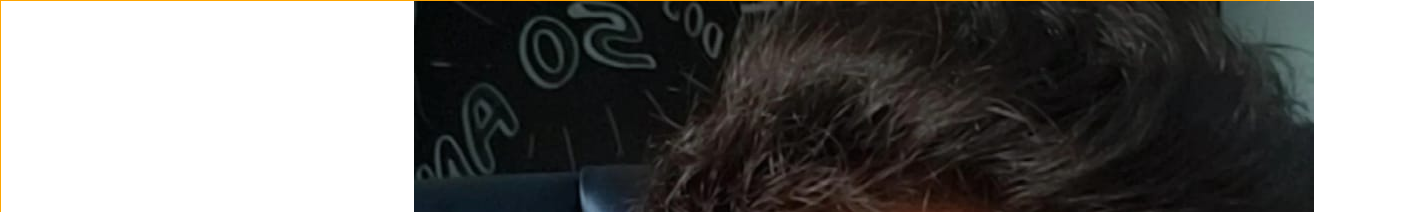
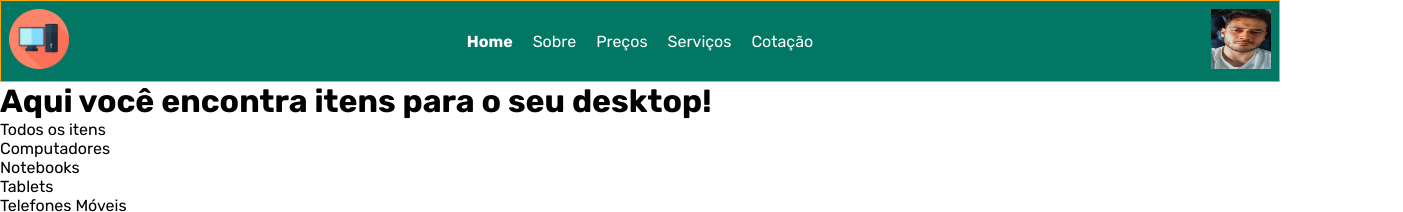
Before and after one commit to Guihauck/projeto-faculdade, a plain HTML site: page index.html in a window 1280 px wide. Shown: the top 212 px of the page, 1403 px wide, since content can reach past the window. Drawn offline with Linux system fonts and the light colour scheme.

Commit message:
Adicionada a estilização do Header

```diff
--- a/css/styles.css
+++ b/css/styles.css
@@ -1,5 +1,7 @@
 :root {
   font-size: 62.5%;
+  --color-font: white;
+  --color-header: #027864;
 }
 
 body {
@@ -12,9 +14,24 @@ body {
   display: flex;
   align-items: center;
   justify-content: center;
+  justify-content: space-between;
   gap: 2.5rem;
+  padding: .8rem;
+  background-color: var(--color-header);
+  color: var(--color-font)
 }
 
+.cabecalho img {
+  width: 6rem;
+  height: 6rem;
+}
+
+.menu-selecao ul {
+  display: flex;
+  align-items: center;
+  justify-content: center;
+  gap: 2.0rem;
+}
 
 section img {
   width: 500px;
--- a/index.html
+++ b/index.html
@@ -16,12 +16,11 @@
 
 <body>
   <header class="cabecalho">
+
     <a href="#">
       <img src="/Assets/monitor-de-computador.png" alt="computador de mesa">
     </a>
-    <a href="#">
-      <img src="/Assets/Photo.jpg" alt="my photo">
-    </a>
+
     <nav class="menu-selecao">
       <ul>
         <li><strong>Home</strong></li>
@@ -32,7 +31,14 @@
       </ul>
     </nav>
 
+    <div class="foto-perfil">
+      <a href="#">
+        <img src="/Assets/Photo.jpg" alt="my photo">
+      </a>
+    </div>
+
   </header>
+
   <main class="pagina-principal">
     <h1>Aqui você encontra itens para o seu desktop!</h1>
     <div class="itensselecao">
```
